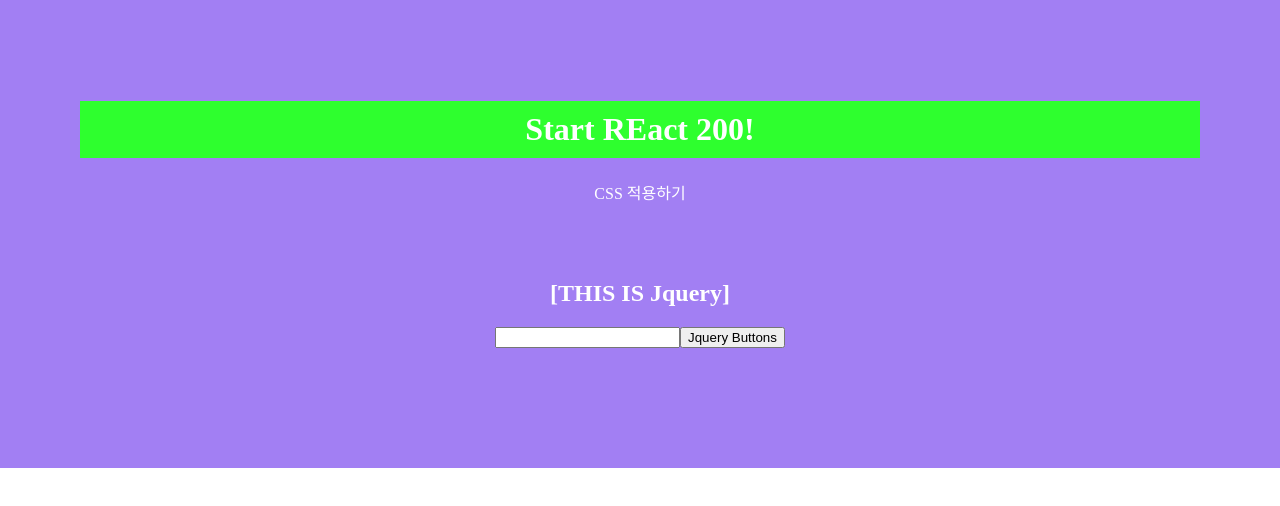
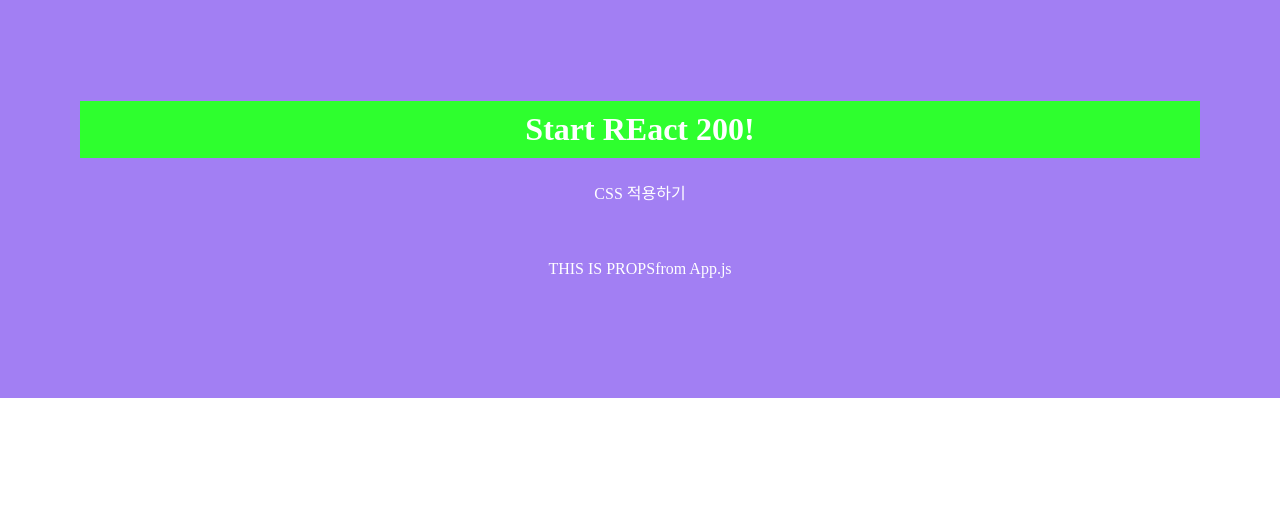
Before and after one commit to lseongmi/React-Studying, a React (Create React App) app in the folder client/: page / in a window 1280 px wide. Shown: the top 506 px of the page. Built offline with nearby package versions, Linux system fonts and the light colour scheme; the HTML template or start-up script is replaced by a standard one.

Commit message:
props 사용

```diff
--- a/client/src/App.js
+++ b/client/src/App.js
@@ -1,13 +1,13 @@
 import React from 'react';
 import './App.css';
-import Jquery from './R016_Jquery';
+import Props from './R017_Props';
 
 function App() {
   return (
     <div>
       <h1>Start REact 200!</h1>
       <p>CSS 적용하기</p>
-      <Jquery />
+      <Props props_val="THIS IS PROPS" />
     </div>
   );
 }
--- /dev/null
+++ b/client/src/R017_Props.js
@@ -0,0 +1,13 @@
+import React, { Component } from 'react';
+
+class R017_Props extends Component {
+    render() {
+        let props_value = this. props.props_val; //props : 부모 컴포넌트가 자식 컴포넌트에 데이터를 전달 할때 사용
+        props_value += 'from App.js';
+        return (
+            <div>{props_value}</div>
+        )
+    }
+}
+
+export default R017_Props;
```
